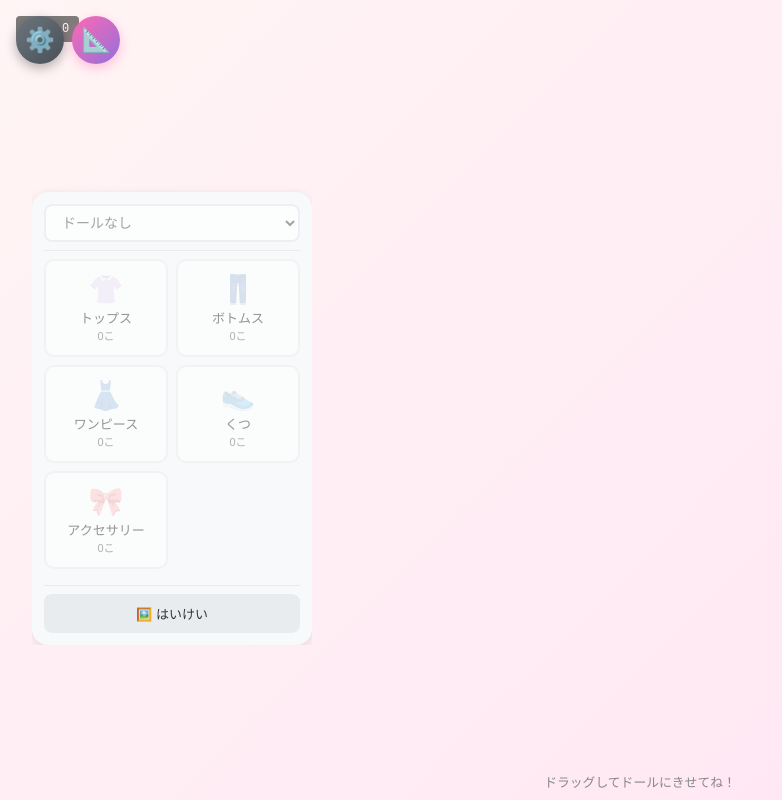
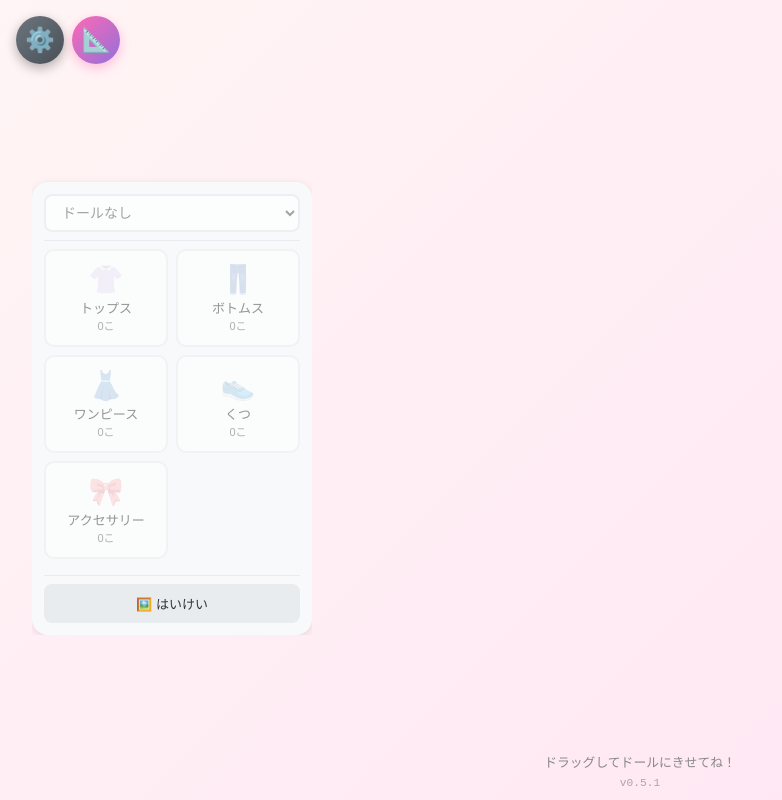
Before and after one commit to Kake-git-hub/DressUpGame, a React (Vite) app: page / in a window 1280 px wide. Shown: the whole page, without its empty margins (0-782 px from the left). Built offline with nearby package versions, Linux system fonts and the light colour scheme.

Commit message:
v0.5.1: move version label to footer

```diff
--- a/src/App.css
+++ b/src/App.css
@@ -223,16 +223,11 @@ textarea {
 
 /* バージョンバッジ */
 .version-badge {
-  position: fixed;
-  top: 16px;
-  left: 16px;
-  padding: 4px 10px;
-  background: rgba(0, 0, 0, 0.5);
-  color: white;
-  font-size: 12px;
+  display: inline-block;
+  margin-top: 2px;
+  font-size: 0.7rem;
   font-family: monospace;
-  border-radius: 4px;
-  z-index: 100;
+  opacity: 0.7;
 }
 
 /* 設定ボタン */
--- a/src/App.tsx
+++ b/src/App.tsx
@@ -21,7 +21,7 @@ import type { ClothingItemData, DollData, DollDimensions, BackgroundData, DollTr
 import './App.css';
 
 // アプリバージョン
-const APP_VERSION = '0.5.0';
+const APP_VERSION = '0.5.1';
 
 // E2Eテスト時はPixiJSを無効化するフラグ
 const isTestMode = typeof window !== 'undefined' && window.location.search.includes('test=true');
@@ -282,9 +282,6 @@ function App() {
 
   return (
     <div className="app">
-      {/* バージョン表示 */}
-      <div className="version-badge">v{APP_VERSION}</div>
-
       {/* 設定ボタン - 位置調整中は非表示 */}
       {!showDollControls && (
         <button
@@ -383,6 +380,7 @@ function App() {
 
       <footer className="app-footer">
         <p>ドラッグしてドールにきせてね！</p>
+        <span className="version-badge">v{APP_VERSION}</span>
       </footer>
 
       {/* 設定パネル */}
```
